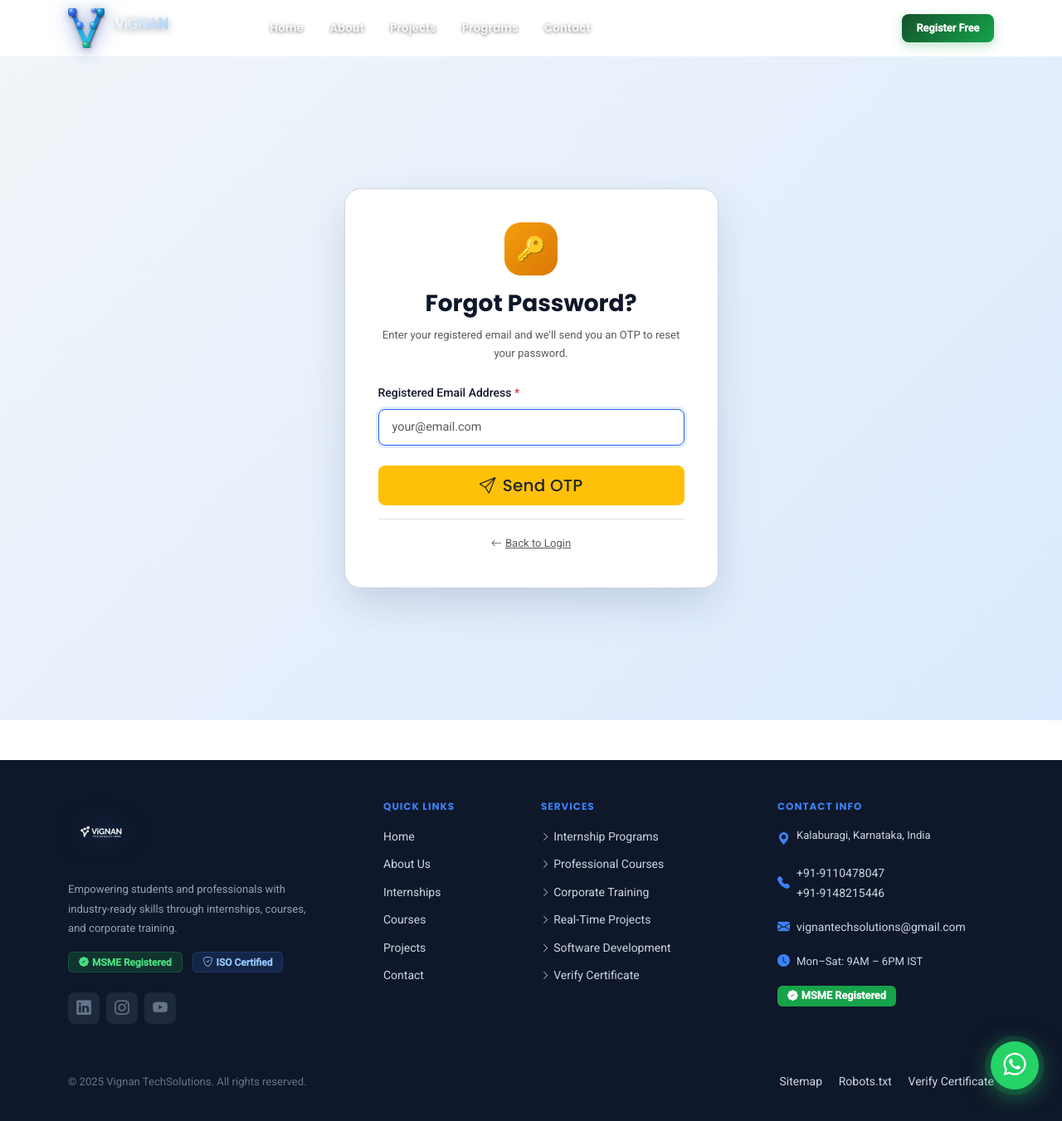
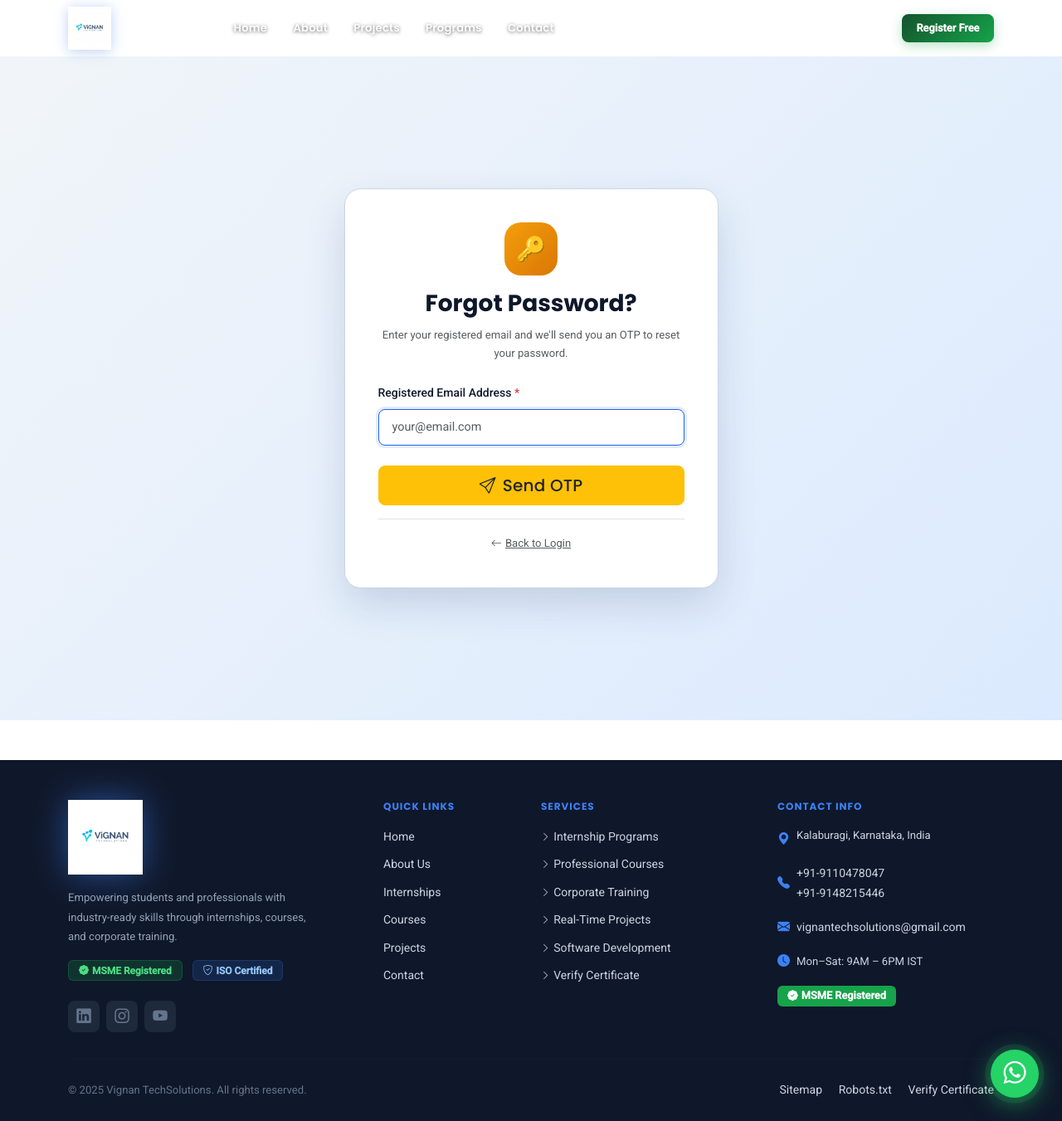
Before and after one commit to Vignantechsolutions/Vignantech, a Django app: page /accounts/forgot-password/ in a window 1280 px wide. Shown: the whole page at 83% size. Run offline with Django 5.2, Linux system fonts and the light colour scheme; some libraries are stand-ins or nearby versions.

Commit message:
feat: add professional logo to navbar, footer and favicon

```diff
--- a/templates/base.html
+++ b/templates/base.html
@@ -34,8 +34,8 @@
     <meta name="twitter:image" content="{% static 'images/Vignan_Techsolutions_Logo_4K.png' %}">
 
     <!-- Favicon -->
-    <link rel="icon" type="image/png" href="{% static 'images/vignan_logo.png' %}">
-    <link rel="apple-touch-icon" href="{% static 'images/vignan_logo.png' %}">
+    <link rel="icon" type="image/png" href="{% static 'images/logo_main.png' %}">
+    <link rel="apple-touch-icon" href="{% static 'images/logo_main.png' %}">
 
     <!-- JSON-LD Structured Data -->
     <script type="application/ld+json">
--- a/templates/partials/footer.html
+++ b/templates/partials/footer.html
@@ -6,9 +6,9 @@
             <div class="col-lg-4">
                 {% load static %}
                 <div class="mb-3">
-                    <img src="{% static 'images/vignan_logo_final.png' %}" alt="Vignan TechSolutions"
-                         style="height:80px;width:auto;object-fit:contain;
-                                filter:brightness(0) invert(1) drop-shadow(0 0 16px rgba(59,130,246,.5))">
+                    <img src="{% static 'images/logo_main.png' %}" alt="Vignan TechSolutions"
+                         style="height:90px;width:auto;object-fit:contain;
+                                filter:drop-shadow(0 0 20px rgba(59,130,246,.5)) brightness(1.05)">
                 </div>
                 <p class="small mb-3" style="color:#94A3B8;line-height:1.8;max-width:300px">
                     Empowering students and professionals with industry-ready skills through internships, courses, and corporate training.
--- a/templates/partials/navbar.html
+++ b/templates/partials/navbar.html
@@ -23,21 +23,17 @@
 }
 
 /* ── LOGO ── */
-.vt-logo-link{text-decoration:none;display:flex;align-items:center;gap:12px;flex-shrink:0}
-.vt-logo-svg{width:44px;height:48px;flex-shrink:0;transition:transform .3s ease;}
-.vt-logo-link:hover .vt-logo-svg{transform:translateY(-2px) rotate(-3deg) scale(1.05)}
-.vt-logo-text{display:flex;flex-direction:column;line-height:1}
-.vt-logo-top{
-  font-size:1.15rem;font-weight:900;letter-spacing:-.5px;
-  background:linear-gradient(135deg,#fff 0%,#bfdbfe 60%,#7dd3fc 100%);
-  -webkit-background-clip:text;-webkit-text-fill-color:transparent;background-clip:text;
-  text-shadow:none;
-  filter:drop-shadow(0 2px 4px rgba(0,0,0,.3));
+.vt-logo-link{text-decoration:none;display:flex;align-items:center;flex-shrink:0}
+.vt-logo-img{
+  height:52px;width:auto;object-fit:contain;
+  transition:transform .35s cubic-bezier(.34,1.56,.64,1),filter .35s;
+  filter:drop-shadow(0 2px 8px rgba(37,99,235,.3));
 }
-.vt-logo-sub{
-  font-size:.5rem;font-weight:700;letter-spacing:.2em;text-transform:uppercase;
-  color:rgba(255,255,255,.6);margin-top:2px;
+.vt-logo-link:hover .vt-logo-img{
+  transform:scale(1.05);
+  filter:drop-shadow(0 4px 16px rgba(37,99,235,.5));
 }
+#mainNav.scrolled .vt-logo-img{height:44px;}
 
 /* ── NAV LINKS ── */
 .nav-links{
@@ -170,84 +166,9 @@
     <div class="nav-container">
 
       <!-- LOGO -->
+      {% load static %}
       <a class="vt-logo-link" href="{% url 'core:home' %}">
-        <!-- 3D-style SVG logo matching reference -->
-        <svg class="vt-logo-svg" viewBox="0 0 44 48" fill="none" xmlns="http://www.w3.org/2000/svg" style="width:44px;height:48px;filter:drop-shadow(0 4px 12px rgba(37,99,235,.5)) drop-shadow(0 2px 4px rgba(0,0,0,.3))">
-          <defs>
-            <!-- V-shape gradient: blue top to teal/green bottom -->
-            <linearGradient id="vGrad" x1="22" y1="0" x2="22" y2="48" gradientUnits="userSpaceOnUse">
-              <stop offset="0%" stop-color="#1d4ed8"/>
-              <stop offset="50%" stop-color="#0ea5e9"/>
-              <stop offset="100%" stop-color="#22d3ee"/>
-            </linearGradient>
-            <!-- Node gradients for 3D sphere effect -->
-            <radialGradient id="ball1" cx="35%" cy="30%" r="65%">
-              <stop offset="0%" stop-color="#60a5fa"/>
-              <stop offset="100%" stop-color="#1d4ed8"/>
-            </radialGradient>
-            <radialGradient id="ball2" cx="35%" cy="30%" r="65%">
-              <stop offset="0%" stop-color="#38bdf8"/>
-              <stop offset="100%" stop-color="#0369a1"/>
-            </radialGradient>
-            <radialGradient id="ball3" cx="35%" cy="30%" r="65%">
-              <stop offset="0%" stop-color="#34d399"/>
-              <stop offset="100%" stop-color="#0d9488"/>
-            </radialGradient>
-            <radialGradient id="ball4" cx="35%" cy="30%" r="65%">
-              <stop offset="0%" stop-color="#93c5fd"/>
-              <stop offset="100%" stop-color="#2563eb"/>
-            </radialGradient>
-            <radialGradient id="ball5" cx="35%" cy="30%" r="65%">
-              <stop offset="0%" stop-color="#7dd3fc"/>
-              <stop offset="100%" stop-color="#0284c7"/>
-            </radialGradient>
-            <!-- 3D depth shadow filter -->
-            <filter id="depth" x="-20%" y="-20%" width="140%" height="140%">
-              <feDropShadow dx="1" dy="2" stdDeviation="1.5" flood-color="rgba(0,0,0,.4)"/>
-            </filter>
-          </defs>
-
-          <!-- V-shape body with 3D depth -->
-          <!-- Shadow/depth layer (offset slightly) -->
-          <path d="M5 4 L22 44 L39 4" stroke="rgba(0,0,50,.3)" stroke-width="5" stroke-linecap="round" stroke-linejoin="round" fill="none" transform="translate(1,2)"/>
-          <!-- Main V stroke -->
-          <path d="M5 4 L22 44 L39 4" stroke="url(#vGrad)" stroke-width="4.5" stroke-linecap="round" stroke-linejoin="round" fill="none" filter="url(#depth)"/>
-
-          <!-- Connector rods -->
-          <line x1="5" y1="4" x2="14" y2="20" stroke="#3b82f6" stroke-width="2" opacity=".6"/>
-          <line x1="39" y1="4" x2="30" y2="20" stroke="#0ea5e9" stroke-width="2" opacity=".6"/>
-          <line x1="39" y1="4" x2="31" y2="2" stroke="#60a5fa" stroke-width="1.5" opacity=".5"/>
-
-          <!-- 3D Spheres (large nodes at top of V arms) -->
-          <!-- Top-left large sphere -->
-          <circle cx="5" cy="4" r="5.5" fill="url(#ball1)" filter="url(#depth)"/>
-          <circle cx="3.5" cy="2.5" r="1.8" fill="rgba(255,255,255,.4)"/>
-
-          <!-- Top-right large sphere -->
-          <circle cx="39" cy="4" r="5.5" fill="url(#ball2)" filter="url(#depth)"/>
-          <circle cx="37.5" cy="2.5" r="1.8" fill="rgba(255,255,255,.4)"/>
-
-          <!-- Mid-left sphere -->
-          <circle cx="14" cy="20" r="4" fill="url(#ball4)" filter="url(#depth)"/>
-          <circle cx="12.8" cy="18.8" r="1.3" fill="rgba(255,255,255,.4)"/>
-
-          <!-- Mid-right sphere -->
-          <circle cx="30" cy="20" r="4" fill="url(#ball5)" filter="url(#depth)"/>
-          <circle cx="28.8" cy="18.8" r="1.3" fill="rgba(255,255,255,.4)"/>
-
-          <!-- Center bottom sphere (teal/green) -->
-          <circle cx="22" cy="44" r="4.5" fill="url(#ball3)" filter="url(#depth)"/>
-          <circle cx="20.5" cy="42.5" r="1.5" fill="rgba(255,255,255,.4)"/>
-
-          <!-- Extra top-right accent node -->
-          <circle cx="31" cy="2" r="3" fill="url(#ball4)" filter="url(#depth)"/>
-          <circle cx="30" cy="1" r="1" fill="rgba(255,255,255,.4)"/>
-        </svg>
-
-        <div class="vt-logo-text">
-          <span class="vt-logo-top">ViGNAN</span>
-          <span class="vt-logo-sub">TechSolutions</span>
-        </div>
+        <img src="{% static 'images/logo_main.png' %}" alt="Vignan TechSolutions" class="vt-logo-img">
       </a>
 
       <!-- TOGGLER (mobile) -->
```
Also changed, not shown: static/images/logo_main.png (added).
